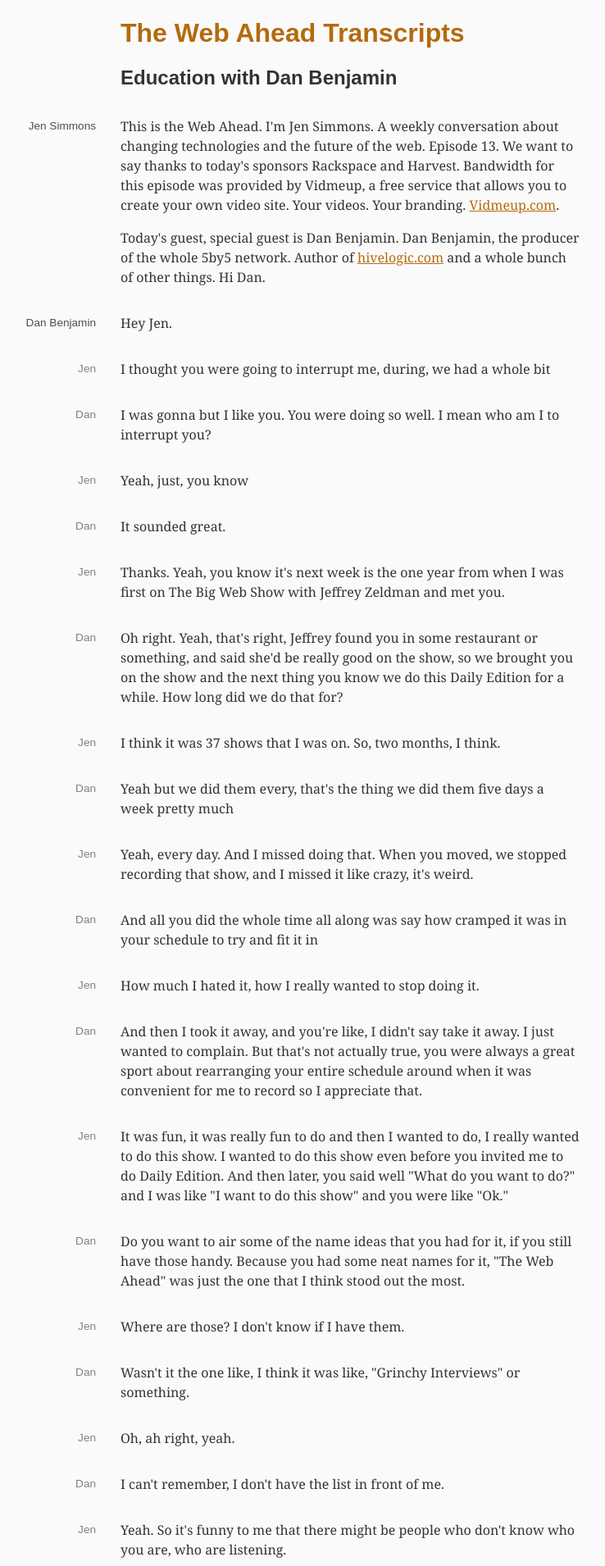
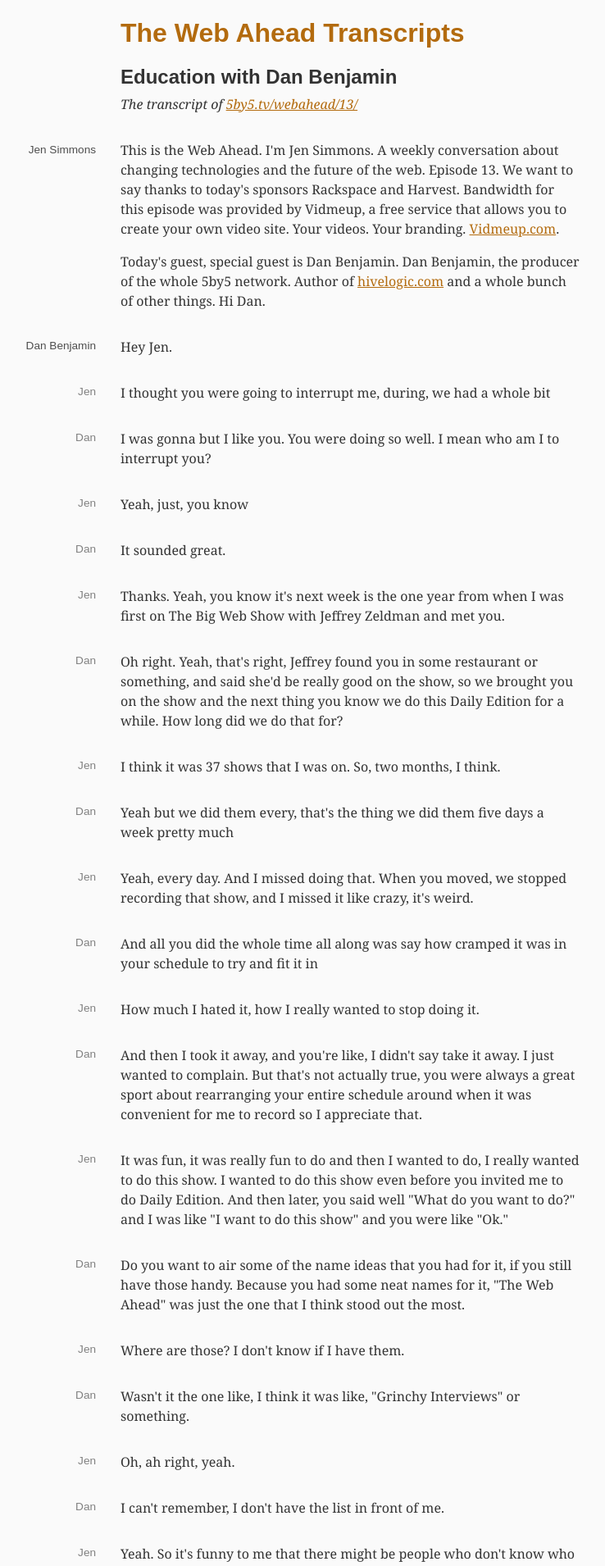
Before and after one commit to jensimmons/webahead-transcripts, a Jekyll site: the page built from _posts/transcripts/2012-01-12-013.html, in a window 1280 px wide. Shown: the top 1910 px of the page at 82% size, without its empty margins (233-971 px from the left). Built offline with Jekyll 4.4.1, drawn with Linux system fonts in a browser that asks for light colours; Markdown is read by kramdown in place of the engine named in the settings.

Commit message:
adding links on every episode page to the original at 5by5

```diff
--- a/_layouts/transcript.html
+++ b/_layouts/transcript.html
@@ -5,6 +5,7 @@
 <main role="main">
 <article>
 <h1>{{ page.title }}</h1>
+<h3>The transcript of <a href="http://5by5.tv/webahead/{{ page.permalink }}">5by5.tv/webahead/{{ page.permalink }}</a></h3>
 
 {{ content }}
 
--- a/css/style.css
+++ b/css/style.css
@@ -7,6 +7,7 @@
   margin: auto 3em;
 }
 
+h3,
 dd,
 small,
 p,
@@ -36,6 +37,13 @@
 }
 h1 {
   line-height: 1.2em;
+  margin-bottom: 0.25em;
+}
+h3 {
+  font-style: italic;
+  font-weight: normal;
+  font-size: 16px;
+  margin: 0;
 }
 h1 a {
   text-decoration: none;
@@ -46,7 +54,7 @@
 }
 small {
   line-height: 1.45em;
-//  font-style: italic;
+  font-style: italic;
   font-size:0.9em;
 }
 small em {
@@ -125,6 +133,7 @@
 @media (min-width:560px) {
   header,
   main h1,
+  main h3,
   dd,
   footer > *,
   footer[role=contentinfo] ul {
```
